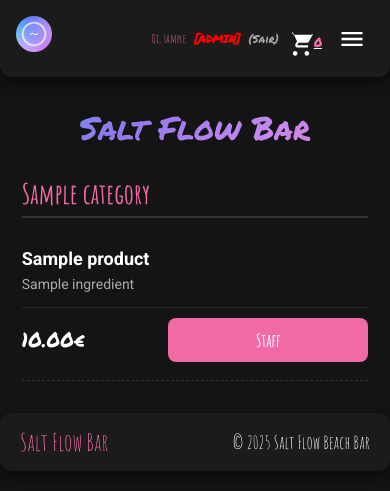
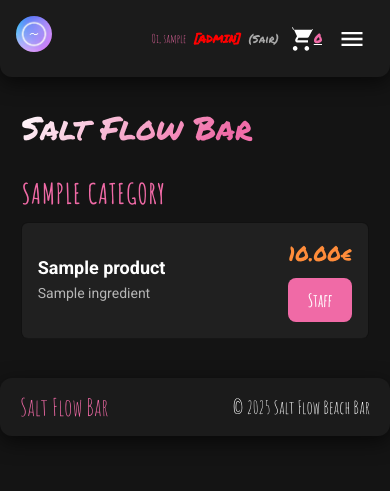
Before and after one commit to martimsa/pap-att, a PHP site: page / in a window 390 px wide. Shown: the top 491 px of the page. Run offline with PHP 8.4, Linux system fonts and the light colour scheme; the visitor is signed in with stand-in values (Sample User, id 1); tables that the repository leaves empty or names only in its code hold one stand-in row (values such as "Sample post").

Commit message:
refactor: Atualiza título e ícone do site; melhora estilos do cabeçalho e itens do menu, além de otimizar responsividade e estética geral

```diff
--- a/index.php
+++ b/index.php
@@ -24,8 +24,8 @@ function getProducts($pdo, $catId) {
     <meta charset="utf-8">
     <meta name="viewport" content="width=device-width, initial-scale=1.0, maximum-scale=5.0, user-scalable=yes" />
     <meta name="theme-color" content="#1b1b1b" />
-    <title>Salt Flow Beach Bar</title>
-    <link rel="icon" type="image/x-icon" href="imagens/logo_menu.jpg" />
+    <title>Salt Flow ≋ Beach Bar</title>
+    <link rel="icon" type="image/x-icon" href="imagens/logo_menu.svg" />
     <link href="https://fonts.googleapis.com/css2?family=Amatic+SC:wght@400;700&family=Permanent+Marker&family=Roboto:wght@300;400;700&display=swap" rel="stylesheet"/>
     <link rel="stylesheet" href="style.css">
 </head>
@@ -105,8 +105,6 @@ function getProducts($pdo, $catId) {
                             <button class="btn-pedir" onclick="openModal(<?= $p['id'] ?>, '<?= addslashes($p['name']) ?>', '<?= $p['i_ids'] ?>', '<?= addslashes($p['i_names'] ?? '') ?>')">Pedir</button>
                         <?php elseif(isset($_SESSION['role']) && ($_SESSION['role'] === 'admin' || $_SESSION['role'] === 'staff')): ?>
                              <button class="btn-pedir btn-pedir--staff" disabled>Staff</button>
-                        <?php else: ?>
-                            <button class="btn-pedir btn-pedir--disabled" disabled title="Login necessário">Login</button>
                         <?php endif; ?>
                     </div>
                 </div>
--- a/style.css
+++ b/style.css
@@ -88,12 +88,31 @@ header.scrolled .nav-bar {
   align-items: center;
   gap: 10px;
   flex-wrap: wrap;
+  justify-content: flex-end;
 }
 
 .header-icons span,
 .header-icons a {
   font-size: 14px;
   white-space: nowrap;
+  display: flex;
+  align-items: center;
+  line-height: 1;
+}
+
+.header-icons .cart-icon,
+.header-icons .login-button {
+  display: flex;
+  align-items: center;
+  justify-content: center;
+}
+
+.header-icons .cart-icon a,
+.header-icons .login-button a {
+  display: flex;
+  align-items: center;
+  justify-content: center;
+  gap: 4px;
 }
 
 .mobile-menu-icon {
@@ -130,27 +149,37 @@ header.scrolled .nav-bar {
 .cart-icon-img, .user-icon-img {
     width: 25px;
     height: 25px;
-    vertical-align: middle;
+    display: block;
+}
+
+.cart-icon {
+  display: flex;
+  align-items: center;
+  gap: 4px;
+}
+
+.login-button {
+  display: flex;
+  align-items: center;
+  justify-content: center;
 }
 
 /* --- Menu Board (Main Content) --- */
 .menu-board {
-  max-width: 900px;
+  max-width: 1100px;
   margin: 40px auto;
-  padding: 20px;
+  padding: 20px 25px 40px;
 }
 
 .brand {
   font-family: 'Permanent Marker', cursive;
-  font-size: 40px;
-  background: linear-gradient(135deg, #5CC4F0 0%, #60A3E8 20%, #9177EC 40%, #C788EF 60%, #E573C6 80%, #FA749C 100%);
+  font-size: 44px;
+  background: linear-gradient(135deg, #ffffff 0%, #f06aa6 60%, #ff8cc8 100%);
   -webkit-background-clip: text;
   -webkit-text-fill-color: transparent;
   background-clip: text;
-  background-size: 200% 200%;
-  animation: gradient-shift 4s ease infinite;
-  text-align: center;
-  margin-bottom: 30px;
+  text-align: left;
+  margin-bottom: 25px;
 }
 
 @keyframes gradient-shift {
@@ -167,29 +196,37 @@ header.scrolled .nav-bar {
   font-size: 36px;
   font-weight: 700;
   color: #f06aa6;
-  margin: 30px 0 15px;
-  border-bottom: 2px solid #333;
-  padding-bottom: 5px;
+  margin: 28px 0 12px;
+  text-transform: uppercase;
+  letter-spacing: 1px;
 }
 
 .item {
   display: flex;
   justify-content: space-between;
-  align-items: flex-start;
-  padding: 15px 0;
-  border-bottom: 1px dashed #333;
-  gap: 15px;
-  flex-wrap: wrap;
+  align-items: center;
+  padding: 14px 18px;
+  margin-bottom: 8px;
+  background: #202020;
+  border-radius: 6px;
+  box-shadow: 0 1px 0 rgba(255, 255, 255, 0.02), 0 0 0 1px #111;
+  gap: 20px;
+  transition: background 0.16s ease, transform 0.12s ease, box-shadow 0.16s ease;
+}
+
+.item:hover {
+  background: #242424;
+  box-shadow: 0 2px 6px rgba(0, 0, 0, 0.7), 0 0 0 1px #151515;
 }
 
 .item-name {
   font-weight: 700;
-  font-size: 18px;
+  font-size: 17px;
 }
 
 .item-desc {
-  font-size: 14px;
-  color: #aaa;
+  font-size: 13px;
+  color: #b5b5b5;
 }
 
 .actions {
@@ -201,8 +238,8 @@ header.scrolled .nav-bar {
 
 .price {
   font-family: 'Permanent Marker', cursive;
-  font-size: 20px;
-  color: #fff;
+  font-size: 19px;
+  color: #ff8c3a;
 }
 
 .btn-pedir {
@@ -839,7 +876,7 @@ header.scrolled .nav-bar {
 }
 
 /* --- Media Query para Mobile --- */
-@media screen and (max-width: 800px) {
+@media screen and (max-width: 1150px) {
   .nav-list {
     display: none;
   }
@@ -915,21 +952,25 @@ header.scrolled .nav-bar {
 
   /* Otimização de itens do menu para mobile */
   .item {
-    flex-direction: column;
-    align-items: flex-start;
-    padding: 18px 0;
-    gap: 12px;
+    display: grid;
+    grid-template-columns: minmax(0, 1fr) auto;
+    align-items: center;
+    padding: 16px;
+    gap: 8px 16px;
   }
 
   .item > div:first-child {
-    width: 100%;
+    width: auto;
   }
 
   .actions {
-    width: 100%;
-    justify-content: space-between;
-    padding-top: 10px;
-    border-top: 1px solid #2a2a2a;
+    width: auto;
+    justify-content: flex-end;
+    padding-top: 0;
+    border-top: none;
+    flex-direction: column;
+    align-items: flex-end;
+    gap: 10px;
   }
 
   .item-name {
@@ -944,14 +985,16 @@ header.scrolled .nav-bar {
 
   .price {
     font-size: 22px;
+    text-align: right;
+    display: block;
+    width: 100%;
   }
 
   .btn-pedir {
     padding: 12px 24px;
     font-size: 20px;
     min-height: 48px;
-    flex: 1;
-    max-width: 200px;
+    width: 100%;
   }
 
   .category {
```
Also changed, not shown: imagens/logo_menu.svg (added).
